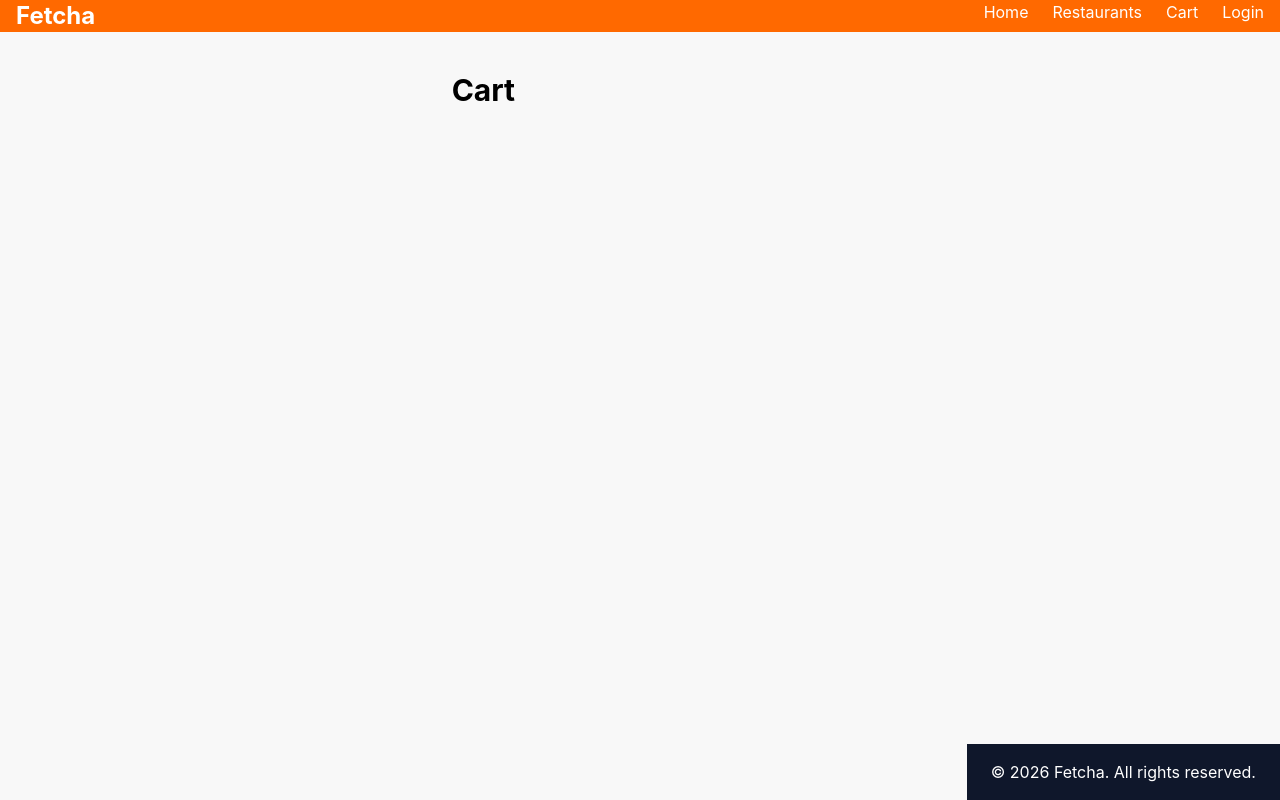
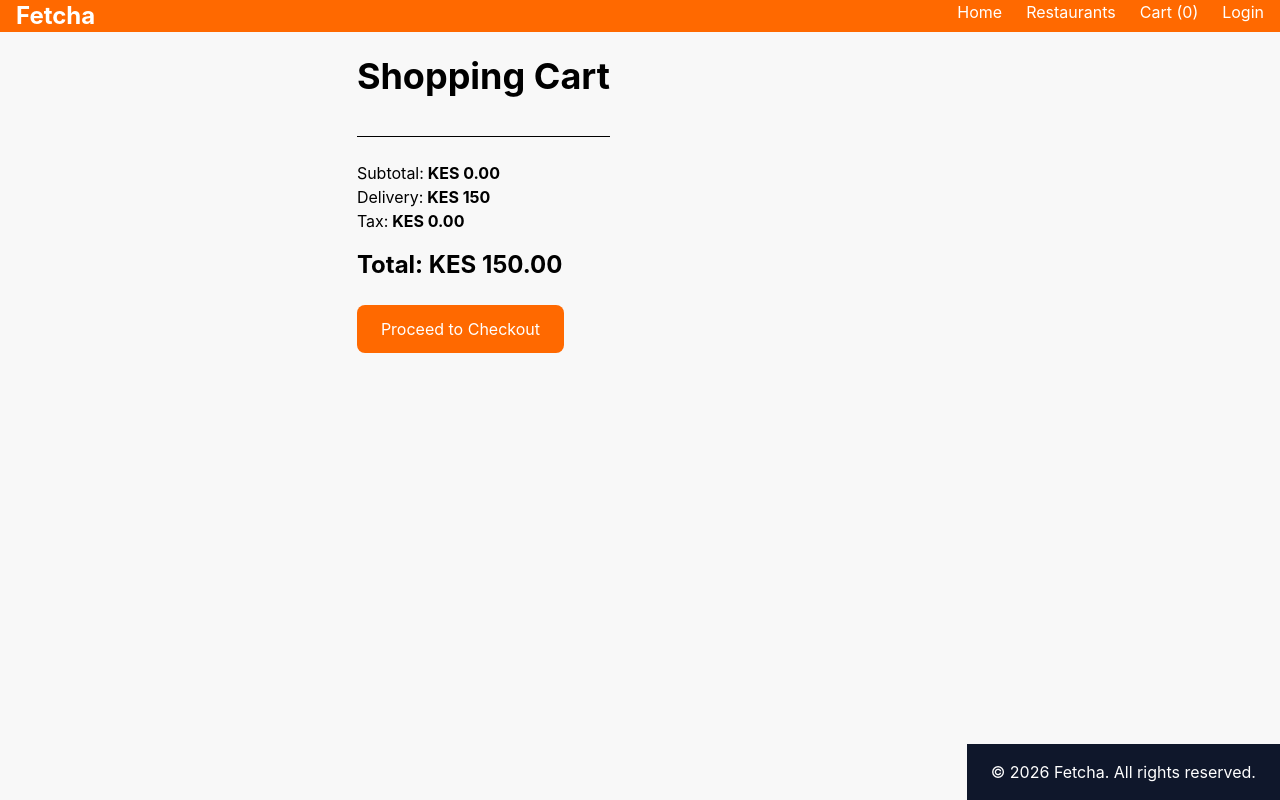
Before and after one commit to abdalla-dev453/fetcha, a React (Vite) app: page /cart in a window 1280 px wide. Built offline with nearby package versions, Linux system fonts and the light colour scheme.

Commit message:
implement shopping cart and order summary

```diff
--- a/src/components/layout/Navbar.jsx
+++ b/src/components/layout/Navbar.jsx
@@ -1,7 +1,9 @@
 import { Link } from "react-router-dom";
+import { useCart } from "../../features/cart/hooks/useCart";
 
 
 const Navbar = () => {
+    const { cartItems } = useCart();
   return (
     <nav className="bg-orange-500 text-white">
         <div className="max-w-7xl mx-auto px-4 flex justify-between">
@@ -12,7 +14,7 @@ const Navbar = () => {
             <div className="flex gap-6">
                 <Link to="/">Home</Link>
                 <Link to="/restaurants">Restaurants</Link>
-                <Link to="/cart">Cart</Link>
+                <Link to="/cart">Cart ({cartItems.length})</Link>
                 <Link to="/login">Login</Link>
             </div>
         </div>
--- /dev/null
+++ b/src/features/cart/components/CartItem.jsx
@@ -0,0 +1,75 @@
+
+const CartItem = ({
+    item,
+    increaseQuantity,
+    decreaseQuantity,
+    removeFromCart,
+}) => {
+    return (
+        <div
+            className="
+        border
+        rounded-lg
+        p-4
+        flex
+        justify-between
+        items-center
+        "
+        >
+            <div>
+                <h3 className="font-bold">
+                    {item.name}
+                </h3>
+
+                <p>
+                    KES {item.price}
+                </p>
+                <p>
+                    Quantity:{item.quantity}
+                </p>
+            </div>
+
+            <div className="flex gap-2">
+                <button
+                    onClick={() =>
+                        decreaseQuantity(item.id)
+                    }
+                    className="px-3 py-1 bg-gray-200 rounded"
+                >
+                    -
+                </button>
+                <button
+                    onClick={() =>
+                        increaseQuantity(item.id)
+                    }
+                    className="
+            px-3
+            py-1
+            bg-orange-500
+            text-white
+            rounded
+          "
+                >
+                    +
+                </button>
+
+                <button
+                    onClick={() =>
+                        removeFromCart(item.id)
+                    }
+                    className="
+            px-3
+            py-1
+            bg-red-500
+            text-white
+            rounded
+          "
+                >
+                    Remove
+                </button>
+            </div>
+        </div>
+    )
+}
+
+export default CartItem;
--- /dev/null
+++ b/src/features/cart/context/CartContext.jsx
@@ -0,0 +1,84 @@
+import { createContext, useState } from "react";
+
+export const CartContext = createContext();
+
+function CartProvider({ children }) {
+  const [cartItems, setCartItems] = useState([]);
+
+  const addToCart = (item) => {
+    const existingItem = cartItems.find(
+      (cartItem) => cartItem.id === item.id
+    );
+
+    if (existingItem) {
+      setCartItems(
+        cartItems.map((cartItem) =>
+          cartItem.id === item.id
+            ? {
+                ...cartItem,
+                quantity: cartItem.quantity + 1,
+              }
+            : cartItem
+        )
+      );
+    } else {
+      setCartItems([
+        ...cartItems,
+        {
+          ...item,
+          quantity: 1,
+        },
+      ]);
+    }
+  };
+
+  const removeFromCart = (id) => {
+    setCartItems(
+      cartItems.filter((item) => item.id !== id)
+    );
+  };
+
+  const increaseQuantity = (id) => {
+    setCartItems(
+      cartItems.map((item) =>
+        item.id === id
+          ? {
+              ...item,
+              quantity: item.quantity + 1,
+            }
+          : item
+      )
+    );
+  };
+
+  const decreaseQuantity = (id) => {
+    setCartItems(
+      cartItems
+        .map((item) =>
+          item.id === id
+            ? {
+                ...item,
+                quantity: item.quantity - 1,
+              }
+            : item
+        )
+        .filter((item) => item.quantity > 0)
+    );
+  };
+
+  const value = {
+    cartItems,
+    addToCart,
+    removeFromCart,
+    increaseQuantity,
+    decreaseQuantity,
+  };
+
+  return (
+    <CartContext.Provider value={value}>
+      {children}
+    </CartContext.Provider>
+  );
+}
+
+export default CartProvider;
--- /dev/null
+++ b/src/features/cart/hooks/useCart.js
@@ -0,0 +1,6 @@
+import { useContext } from "react";
+import { CartContext } from "../context/CartContext";
+
+export function useCart() {
+  return useContext(CartContext);
+}
--- a/src/features/restaurants/pages/RestaurantDetailsPage.jsx
+++ b/src/features/restaurants/pages/RestaurantDetailsPage.jsx
@@ -1,9 +1,12 @@
 import { useParams } from "react-router-dom";
 import restaurants from "../data/restaurants";
 import MenuItemCard from "../components/MenuItemCard";
+import { useCart } from "../../cart/hooks/useCart";
 
 const RestaurantDetailPage = () => {
     const { id } = useParams();
+
+    const { addToCart } = useCart();
 
     const restaurant = restaurants.find(
         (r) => r.id === parseInt(id)
@@ -16,11 +19,6 @@ const RestaurantDetailPage = () => {
             </h1>
         );
     }
-
-    const addToCart = (item) => {
-        console.log(item);
-    }
-
 
     return (
         <div className="p-6 max-w-7xl mx-auto">
--- a/src/main.jsx
+++ b/src/main.jsx
@@ -5,13 +5,16 @@ import { BrowserRouter } from "react-router-dom";
 
 import "./index.css";
 import AuthProvider from "./features/auth/context/AuthContext.jsx";
+import CartProvider from "./features/cart/context/CartContext.jsx";
 
 
 ReactDOM.createRoot(document.getElementById("root")).render(
   <React.StrictMode>
     <BrowserRouter>
     <AuthProvider>
+      <CartProvider>
       <App />
+      </CartProvider>
     </AuthProvider>
     </BrowserRouter>
   </React.StrictMode>
--- a/src/pages/Cart.jsx
+++ b/src/pages/Cart.jsx
@@ -1,9 +1,100 @@
+import CartItem from "../features/cart/components/CartItem";
+
+import { useCart } from "../features/cart/hooks/useCart";
+
 const Chart = () => {
+  const {
+    cartItems,
+    increaseQuantity,
+    decreaseQuantity,
+    removeFromCart,
+  } = useCart();
+
+  const subtotal = cartItems.reduce(
+    (total, item) =>
+      total + item.price * item.quantity,
+    0
+  )
+
+  const deliveryFee = 150;
+
+  const tax = subtotal * 0.16;
+
+  const total = subtotal + deliveryFee + tax;
+
   return (
-    <div className="max-w-7xl mx-auto px-6 py-10">
-      <h1 className="text-3xl font-bold">
-        Cart
+     <div className="max-w-6xl mx-auto p-6">
+      <h1 className="text-4xl font-bold mb-8">
+        Shopping Cart
       </h1>
+
+      <div className="space-y-4">
+        {cartItems.map((item) => (
+          <CartItem
+            key={item.id}
+            item={item}
+            increaseQuantity={
+              increaseQuantity
+            }
+            decreaseQuantity={
+              decreaseQuantity
+            }
+            removeFromCart={
+              removeFromCart
+            }
+          />
+        ))}
+      </div>
+
+      <div
+        className="
+          mt-10
+          border-t
+          pt-6
+        "
+      >
+        <p>
+          Subtotal:
+          <strong>
+            {" "}
+            KES {subtotal.toFixed(2)}
+          </strong>
+        </p>
+
+        <p>
+          Delivery:
+          <strong>
+            {" "}
+            KES {deliveryFee}
+          </strong>
+        </p>
+
+        <p>
+          Tax:
+          <strong>
+            {" "}
+            KES {tax.toFixed(2)}
+          </strong>
+        </p>
+
+        <h2 className="text-2xl font-bold mt-4">
+          Total:
+          KES {total.toFixed(2)}
+        </h2>
+
+        <button
+          className="
+            mt-6
+            bg-orange-500
+            text-white
+            px-6
+            py-3
+            rounded-lg
+          "
+        >
+          Proceed to Checkout
+        </button>
+      </div>
     </div>
   );
 }
```
